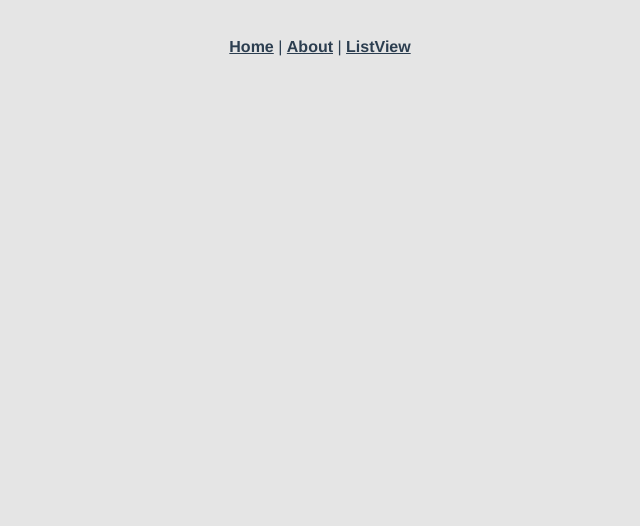
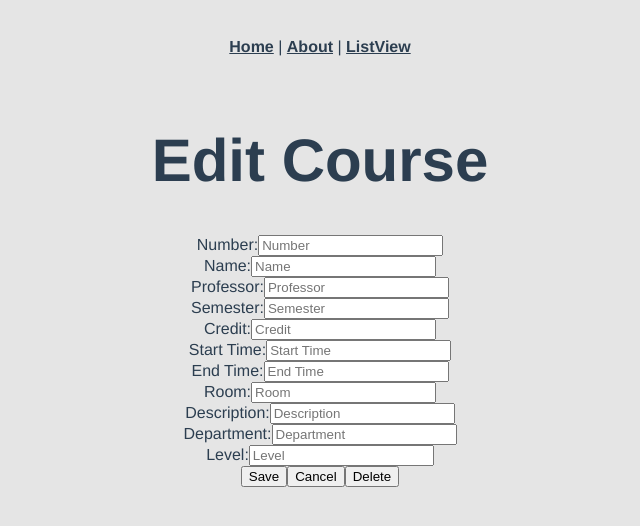
Before and after one commit to tylerdavidjoy/SEIV-Project2-Vue, a Vue app: page /new in a window 1280 px wide. Shown: the top 526 px of the page, without its empty margins (320-960 px from the left). Built offline with nearby package versions, Linux system fonts and the light colour scheme.

Commit message:
added add course button, edit page works for new

```diff
--- a/src/components/Courses.vue
+++ b/src/components/Courses.vue
@@ -46,6 +46,10 @@
         </tbody>
       </button>
     </div>
+    <div>
+      <button v-on:click="addNew(true)">Add Course
+      </button>
+    </div>
   </div>
 </template>
 
@@ -59,7 +63,10 @@
     },
     methods: {
         view: function(courseID){
-            this.$router.push({name: 'Edit', params: {id:courseID}})
+            this.$router.push({name: 'Edit', params: {id:courseID, new:false}})
+          },
+        addNew: function(){
+          this.$router.push({name: 'New', params: {new:true}})
           }
       }
 };
--- a/src/components/Edit.vue
+++ b/src/components/Edit.vue
@@ -1,6 +1,7 @@
 <template>
   <div>
-    <h1 style="font-size:60px">Edit Course {{ $route.params.id }}</h1>
+    <h1 v-if="$route.params.new != true" style="font-size:60px">Edit Course {{ $route.params.id }}</h1>
+    <h1 v-else style="font-size:60px">Add Course</h1>
     <div>
       <div>
         <label for="cNumber">Number:</label>
--- a/src/router/index.js
+++ b/src/router/index.js
@@ -76,8 +76,14 @@
     props: true,
     component: () =>
       import(/* webpackChunkName: "about" */ "../views/edit.vue")
+  },
+  {
+    path:"/new",
+    name:"New",
+    props: true,
+    component: () =>
+      import("../views/edit.vue")
   }
-
 ];
 
 const router = new VueRouter({
```
